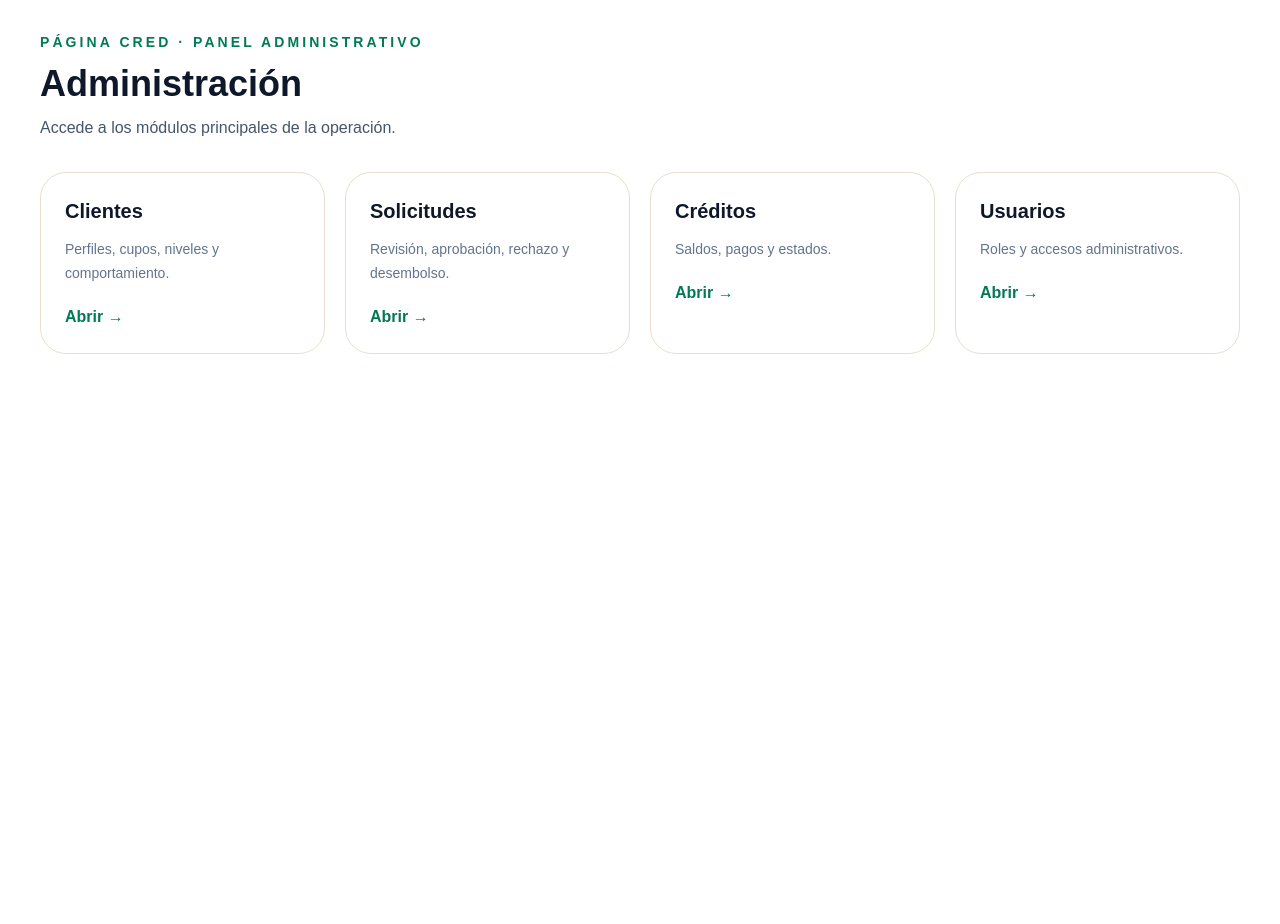
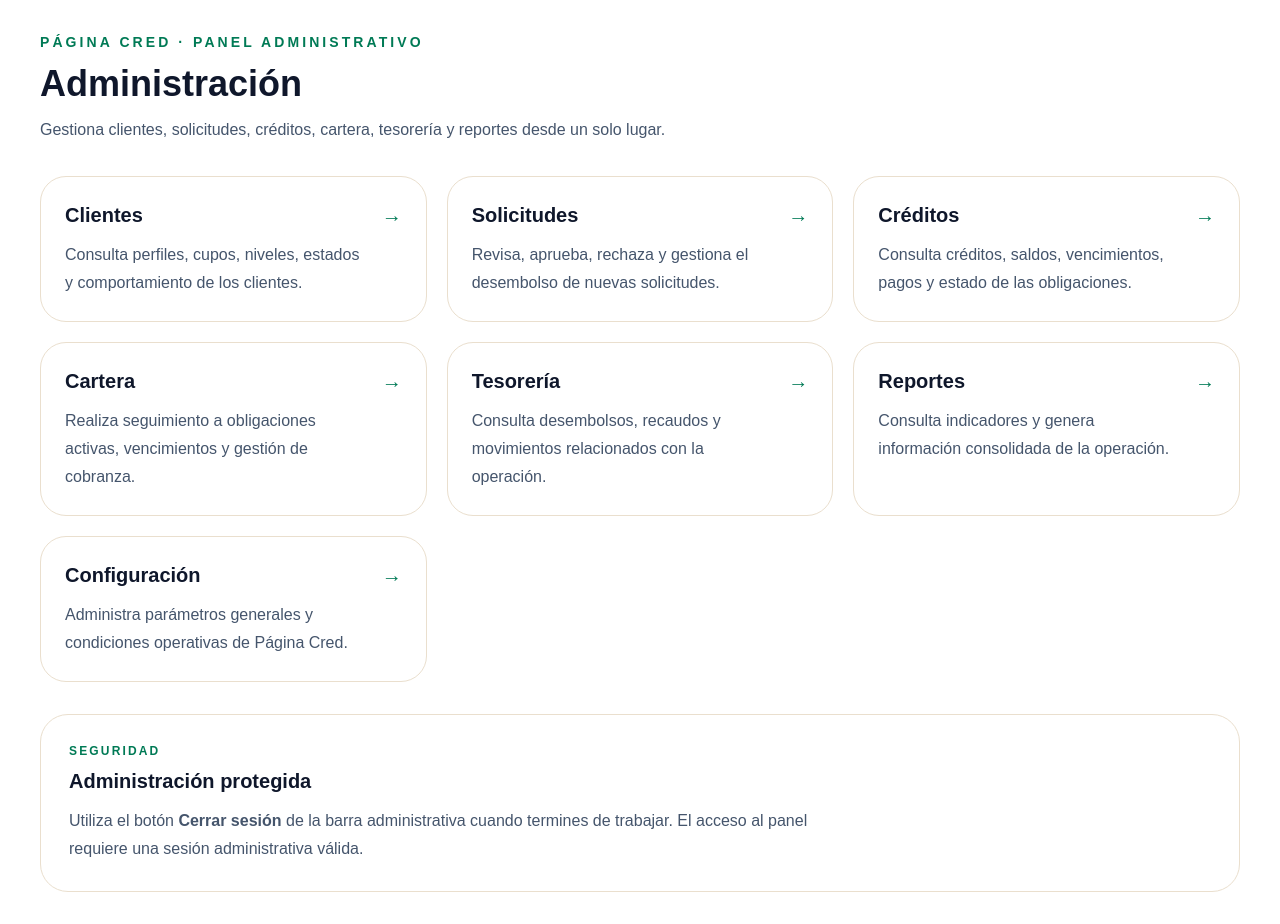
Before and after one commit to LicitaPro-co/pagina-cred, a Next.js app: page /administrador in a window 1280 px wide. Before the commit the page ends 800 px from the top, so only its background shows below. Built offline with nearby package versions, Linux system fonts and the light colour scheme.

Commit message:
Corrige navegacion del panel administrativo

```diff
--- a/app/administrador/page.tsx
+++ b/app/administrador/page.tsx
@@ -1,9 +1,12 @@
 import Link from "next/link";
+
+export const dynamic = "force-dynamic";
 
 export default function AdministradorPage() {
   return (
     <main className="min-h-screen px-5 py-8 sm:px-8 lg:px-10">
       <div className="mx-auto max-w-7xl">
+        <header>
           <p className="text-sm font-black uppercase tracking-[0.22em] text-emerald-700">
             Página Cred · Panel administrativo
           </p>
@@ -12,34 +15,71 @@ export default function AdministradorPage() {
             Administración
           </h1>
 
-        <p className="mt-3 text-slate-600">
-          Accede a los módulos principales de la operación.
+          <p className="mt-3 max-w-3xl leading-7 text-slate-600">
+            Gestiona clientes, solicitudes, créditos,
+            cartera, tesorería y reportes desde un solo lugar.
           </p>
+        </header>
 
-        <section className="mt-8 grid gap-5 sm:grid-cols-2 xl:grid-cols-4">
+        <section className="mt-8 grid gap-5 sm:grid-cols-2 xl:grid-cols-3">
           <Modulo
             href="/administrador/clientes"
             titulo="Clientes"
-            descripcion="Perfiles, cupos, niveles y comportamiento."
+            descripcion="Consulta perfiles, cupos, niveles, estados y comportamiento de los clientes."
           />
 
           <Modulo
             href="/administrador/solicitudes"
             titulo="Solicitudes"
-            descripcion="Revisión, aprobación, rechazo y desembolso."
+            descripcion="Revisa, aprueba, rechaza y gestiona el desembolso de nuevas solicitudes."
           />
 
           <Modulo
             href="/administrador/creditos"
             titulo="Créditos"
-            descripcion="Saldos, pagos y estados."
+            descripcion="Consulta créditos, saldos, vencimientos, pagos y estado de las obligaciones."
           />
 
           <Modulo
-            href="/administrador/usuarios"
-            titulo="Usuarios"
-            descripcion="Roles y accesos administrativos."
+            href="/administrador/cartera"
+            titulo="Cartera"
+            descripcion="Realiza seguimiento a obligaciones activas, vencimientos y gestión de cobranza."
           />
+
+          <Modulo
+            href="/administrador/tesoreria"
+            titulo="Tesorería"
+            descripcion="Consulta desembolsos, recaudos y movimientos relacionados con la operación."
+          />
+
+          <Modulo
+            href="/administrador/reportes"
+            titulo="Reportes"
+            descripcion="Consulta indicadores y genera información consolidada de la operación."
+          />
+
+          <Modulo
+            href="/administrador/configuracion"
+            titulo="Configuración"
+            descripcion="Administra parámetros generales y condiciones operativas de Página Cred."
+          />
+        </section>
+
+        <section className="mt-8 rounded-[28px] border border-[#eadfce] bg-white p-7">
+          <p className="text-xs font-black uppercase tracking-[0.18em] text-emerald-700">
+            Seguridad
+          </p>
+
+          <h2 className="mt-2 text-xl font-black text-slate-900">
+            Administración protegida
+          </h2>
+
+          <p className="mt-3 max-w-3xl leading-7 text-slate-600">
+            Utiliza el botón <strong>Cerrar sesión</strong> de la
+            barra administrativa cuando termines de trabajar.
+            El acceso al panel requiere una sesión administrativa
+            válida.
+          </p>
         </section>
       </div>
     </main>
@@ -58,19 +98,23 @@ function Modulo({
   return (
     <Link
       href={href}
-      className="rounded-[26px] border border-[#eadfce] bg-white p-6 transition hover:-translate-y-1 hover:shadow-lg"
+      className="group rounded-[26px] border border-[#eadfce] bg-white p-6 transition hover:-translate-y-1 hover:border-emerald-200 hover:shadow-lg"
     >
+      <div className="flex items-start justify-between gap-5">
+        <div>
           <h2 className="text-xl font-black text-slate-900">
             {titulo}
           </h2>
 
-      <p className="mt-3 text-sm leading-6 text-slate-500">
+          <p className="mt-3 leading-7 text-slate-600">
             {descripcion}
           </p>
+        </div>
 
-      <p className="mt-5 font-bold text-emerald-700">
-        Abrir →
-      </p>
+        <span className="text-xl font-black text-emerald-700 transition group-hover:translate-x-1">
+          →
+        </span>
+      </div>
     </Link>
   );
 }
```
Lines whose indentation alone changed are shown as unchanged.
